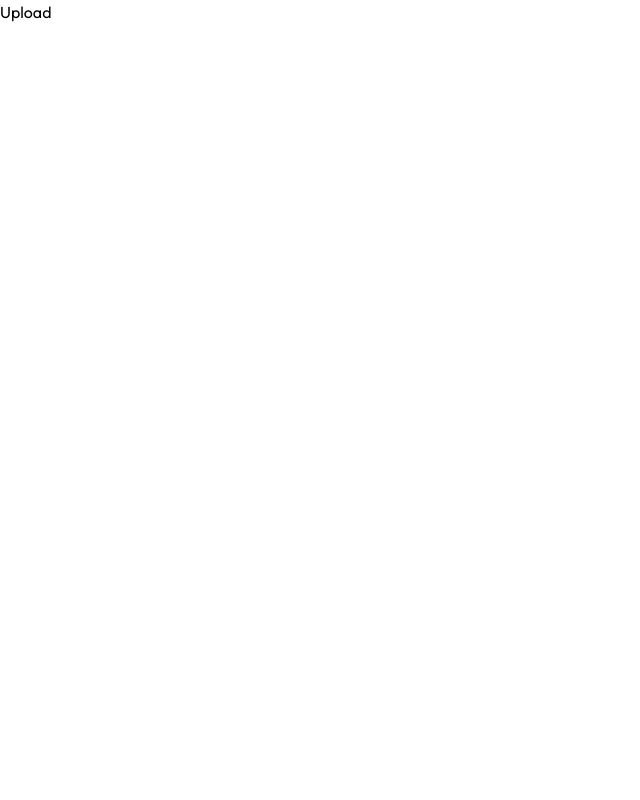
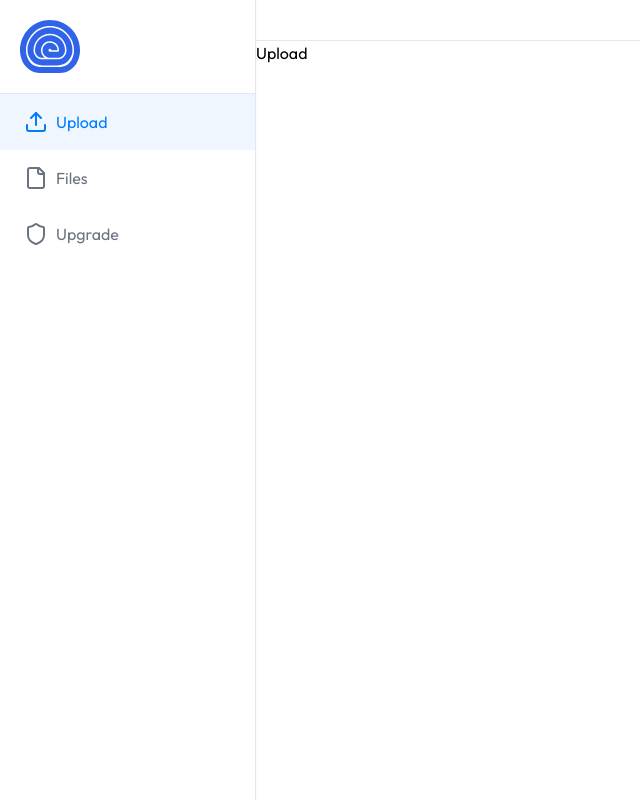
Before and after one commit to rishishal/File-Share, a Next.js app: page /upload in a window 1280 px wide. Shown: the whole page, without its empty margins (0-640 px from the left). Built offline with nearby package versions, Linux system fonts and the light colour scheme.

Commit message:
sidebar completed

```diff
--- a/package.json
+++ b/package.json
@@ -10,6 +10,7 @@
   },
   "dependencies": {
     "@clerk/nextjs": "^4.29.1",
+    "lucide-react": "^0.302.0",
     "next": "14.0.4",
     "react": "^18",
     "react-dom": "^18"
--- /dev/null
+++ b/src/app/(dashboard)/_components/NavData.ts
@@ -0,0 +1,21 @@
+import { Upload, File, Shield } from "lucide-react";
+export const menuList = [
+  {
+    id: 1,
+    name: "Upload",
+    icon: Upload,
+    path: "upload",
+  },
+  {
+    id: 2,
+    name: "Files",
+    icon: File,
+    path: "/files",
+  },
+  {
+    id: 3,
+    name: "Upgrade",
+    icon: Shield,
+    path: "/upgrade",
+  },
+];
--- /dev/null
+++ b/src/app/(dashboard)/_components/Navbar.css
@@ -0,0 +1,50 @@
+.menu-bars {
+  margin-left: 1rem;
+  font-size: 2rem;
+  background: none;
+}
+
+.nav-menu {
+  background-color: #f5f5f5;
+  width: 250px;
+  height: 100vh;
+  display: flex;
+  justify-content: center;
+  position: fixed;
+  top: 0;
+  left: -100%;
+  transition: 850ms;
+}
+
+.nav-menu.active {
+  left: 0;
+  transition: 350ms;
+}
+
+.nav-text {
+  display: flex;
+  justify-content: flex-start;
+  align-items: center;
+  padding: 8px 0px 8px 16px;
+  list-style: none;
+  height: 60px;
+}
+
+.nav-menu-items {
+  width: 100%;
+}
+
+.navbar-toggle {
+  background-color: #f5f5f5;
+  width: 100%;
+  height: 80px;
+  display: flex;
+  justify-content: flex-start;
+  align-items: center;
+}
+
+span {
+  margin-left: 2rem;
+  position: relative;
+  top: -1.5rem;
+}
--- /dev/null
+++ b/src/app/(dashboard)/_components/SideNav.jsx
@@ -0,0 +1,30 @@
+"use client";
+import Image from "next/image";
+import { useState } from "react";
+import { menuList } from "./NavData";
+
+const SideNav = () => {
+  const [activeIndex, setActiveIndex] = useState(0);
+  return (
+    <div className='shadow-sm border-r h-full'>
+      <div className='p-5 border-b'>
+        <Image src='/logo.svg' alt='logo' width={60} height={60} />
+      </div>
+      <div className='flex flex-col float-left w-full'>
+        {menuList.map((item, index) => (
+          <button
+            key={index}
+            className={`flex gap-2 p-4 px-6 hover:bg-gray-100 w-full
+             text-gray-500
+             ${activeIndex == index ? "bg-blue-50 text-primary" : null}`}
+            onClick={() => setActiveIndex(index)}
+          >
+            <item.icon />
+            <h2>{item.name}</h2>
+          </button>
+        ))}
+      </div>
+    </div>
+  );
+};
+export default SideNav;
--- /dev/null
+++ b/src/app/(dashboard)/_components/TopHeader.tsx
@@ -0,0 +1,51 @@
+"use client";
+import { UserButton } from "@clerk/nextjs";
+import { AlignJustify, X } from "lucide-react";
+import Image from "next/image";
+import { useState } from "react";
+import { menuList } from "./NavData";
+import Link from "next/link";
+import "./Navbar.css";
+
+const TopHeader = () => {
+  const [sidebar, setSidebar] = useState(false);
+
+  const showSidebar = () => setSidebar(!sidebar);
+  const [activeIndex, setActiveIndex] = useState(0);
+
+  return (
+    <>
+      <div className='flex p-5 border-b items-center justify-between md:justify-end'>
+        <Link href='#' className='menu-bars md:hidden'>
+          <AlignJustify onClick={showSidebar} />
+        </Link>
+      </div>
+      <nav className={sidebar ? "nav-menu active" : "nav-menu"}>
+        <ul className='nav-menu-items' onClick={showSidebar}>
+          <li className='navbar-toggle'>
+            <Link href='#' className='menu-bars'>
+              <X />
+            </Link>
+          </li>
+          {menuList.map((item, index) => {
+            return (
+              <li
+                key={index}
+                className={`flex gap-2 p-4 px-6 hover:bg-gray-100 w-full
+             text-gray-500
+             ${activeIndex == index ? "bg-blue-50 text-primary" : null}`}
+                onClick={() => setActiveIndex(index)}
+              >
+                <Link href={item.path}>
+                  <item.icon />
+                  <span>{item.name}</span>
+                </Link>
+              </li>
+            );
+          })}
+        </ul>
+      </nav>
+    </>
+  );
+};
+export default TopHeader;
--- a/src/app/(dashboard)/layout.tsx
+++ b/src/app/(dashboard)/layout.tsx
@@ -1,11 +1,22 @@
 import React, { ReactNode } from "react";
-
+import SideNav from "@/app/(dashboard)/_components/SideNav";
+import TopHeader from "./_components/TopHeader";
 interface LayoutProps {
   children: ReactNode;
 }
 
 const Layout: React.FC<LayoutProps> = ({ children }) => {
-  return <div>{children}</div>;
+  return (
+    <div>
+      <div className='h-full md:w-64 flex-col fixed inset-y-0 z-50 md:flex hidden '>
+        <SideNav />
+      </div>
+      <div className='md:ml-64'>
+        <TopHeader />
+        {children}
+      </div>
+    </div>
+  );
 };
 
 export default Layout;
```
Also changed, not shown: 1 other file (tests, documents, lock files or other folders).
